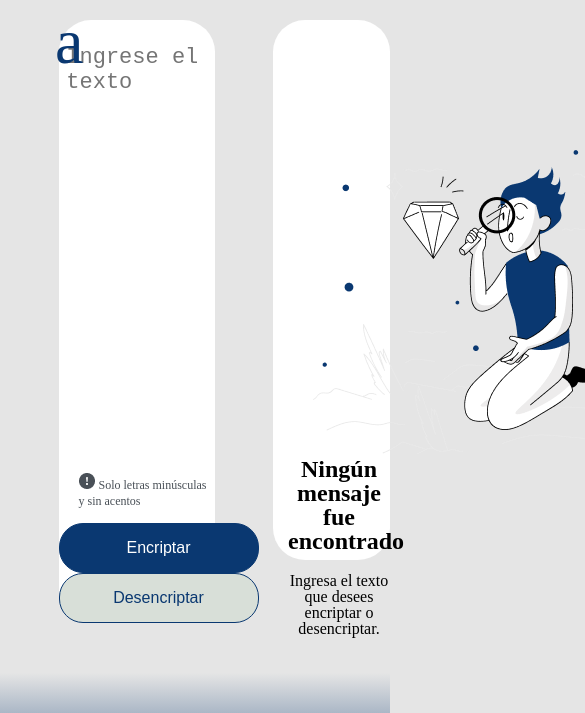
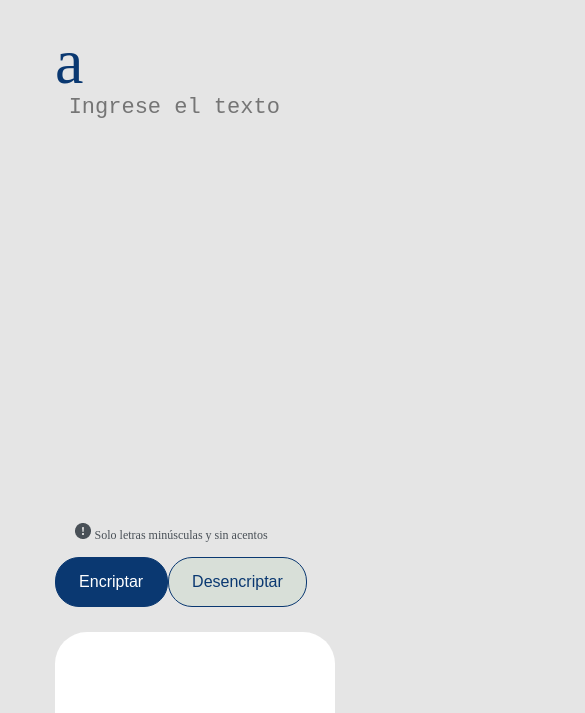
Before and after one commit to jorgefra/Challenge_oracle_1, a plain HTML site: page index.html in a window 390 px wide. Shown: the top 713 px of the page, 585 px wide, since content can reach past the window. Drawn offline with Linux system fonts and the light colour scheme.

Commit message:
codigo minimamente responsivo

```diff
--- a/index.html
+++ b/index.html
@@ -6,6 +6,7 @@
     <meta name="viewport" content="width=940px, initial-scale=1.0">
     <link rel="stylesheet" href="./reset.css">
     <link rel="stylesheet" href="./style.css">
+    <link rel="stylesheet" href="./tablet.css">
     <script src="./index.js" defer></script>
 </head>
 
--- a/index.js
+++ b/index.js
@@ -36,7 +36,7 @@ function encriptar(){
             textoEnc += texto[i];
         }
     }
-
+    document.getElementById('entrada').value = "";
     var salida = document.getElementById('salida');
     salida.innerText = textoEnc;
 
@@ -45,6 +45,7 @@ function encriptar(){
 
     var salidaMensaje = document.getElementById('salida-mensaje');
     salidaMensaje.style.visibility = "hidden";
+
     console.log(textoEnc);
 
 
@@ -84,6 +85,8 @@ function desencriptar(){
     var salida = document.getElementById('salida');
     salida.innerText = textoDesenc;
 
+    document.getElementById('entrada').value = "";
+
     var buttonCopy = document.getElementById('button-copy');
     buttonCopy.style.visibility = "visible";
 
--- a/style.css
+++ b/style.css
@@ -22,12 +22,11 @@ body {
 }
 
 .entrada-area {
-    min-width: 20%;
+    width: 45%;
     height: 60%;
     margin-top: 5%;
-    margin-right: 15%;
+    margin-right: 5%;
     margin-left: 15%;
-    background: #ffffff;
     border-radius: 32px;
 }
 
@@ -60,9 +59,21 @@ body {
     color: #495057;
 }
 
+#botones{
+    width: 90%;
+    display: flex;
+    flex: auto;
+    justify-content: space-around;
+}
+
+#botones button{
+    flex: auto;
+
+}
+
 button{
     font-size: 16px;
-    width: 200px;
+    max-width: 200px;
     padding: 15px;
     box-sizing: border-box;
     border: 1px solid #0A3871;
@@ -90,10 +101,13 @@ button{
 
 #salida {
     width: 320px;
+    max-width: 100%;
+    overflow-wrap: break-word;
     height: 500px;
     color: #495057;
     font-size: 24px;
     margin: 25px;
+    max-height: 75%;
 }
 
 #persona {
@@ -108,9 +122,11 @@ button{
 }
 
 #button-copy{
-    position: relative;
-    top: -65px;
-    left: 110px;
+    display: block;
+    margin: 0 auto;
+    width: 200px;
+    margin-top: 50px;
+
 }
 
 #texto-oscuro {
--- /dev/null
+++ b/tablet.css
@@ -0,0 +1,67 @@
+@media (max-width: 1000px){
+
+    #titulo{
+        margin-top: 5%;
+    }
+    .entrada-area{
+        display: block;
+        width: 80%;
+        margin: 0 auto;
+        height: 100%;
+        margin-top: 20%;
+    }
+    .salida-area{
+        display: block;
+        width: 80%;
+        margin: 0 auto;
+        height: 300px;
+
+    }
+    #salida{
+        height: auto;
+        padding: 30px;
+        width: 90%;
+        max-width: 100%;
+        font-size: 22px;
+        max-height: 75%;
+        padding-top: 40px;
+    }
+    #container{
+        display: block;
+        width: 90%;
+        margin: 0 auto;
+    }
+    #persona{
+        display: none;
+    }
+    #salida-mensaje{
+        position: inherit;
+        width: 100%;
+    }
+
+    #button-copy{
+        position: absolute;
+        bottom: 15%;
+        left: 37%;
+    }
+
+    footer{
+        position: fixed;
+        bottom: 0;
+        margin-top: 10px;
+    }
+
+}
+
+@media (max-width: 580px) {
+    footer{
+        height: 70px;
+    }
+    .salida-area{
+        height: 250px;
+    }
+    #button-copy{
+        bottom: 10%;
+        left: 30%;
+    }
+}
```
